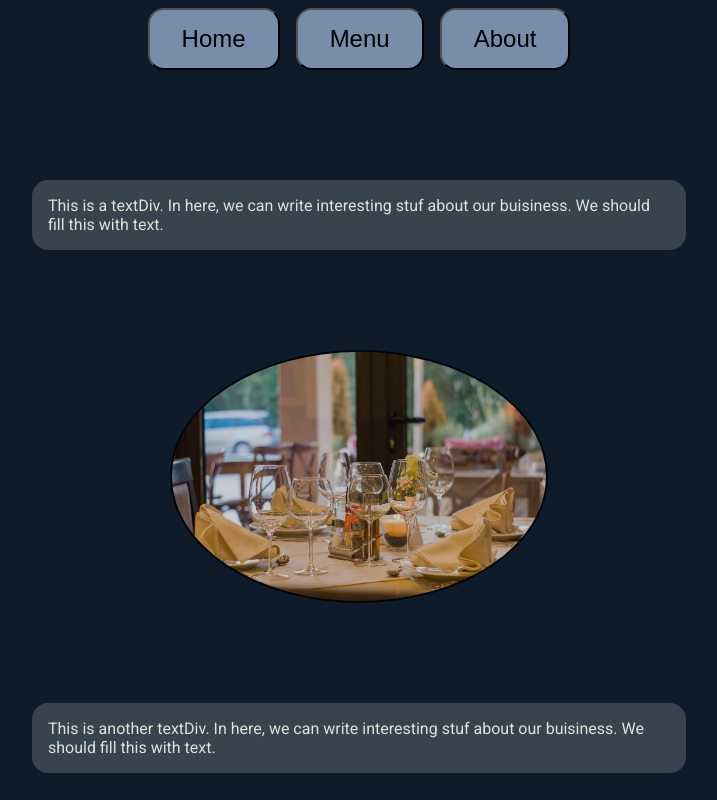
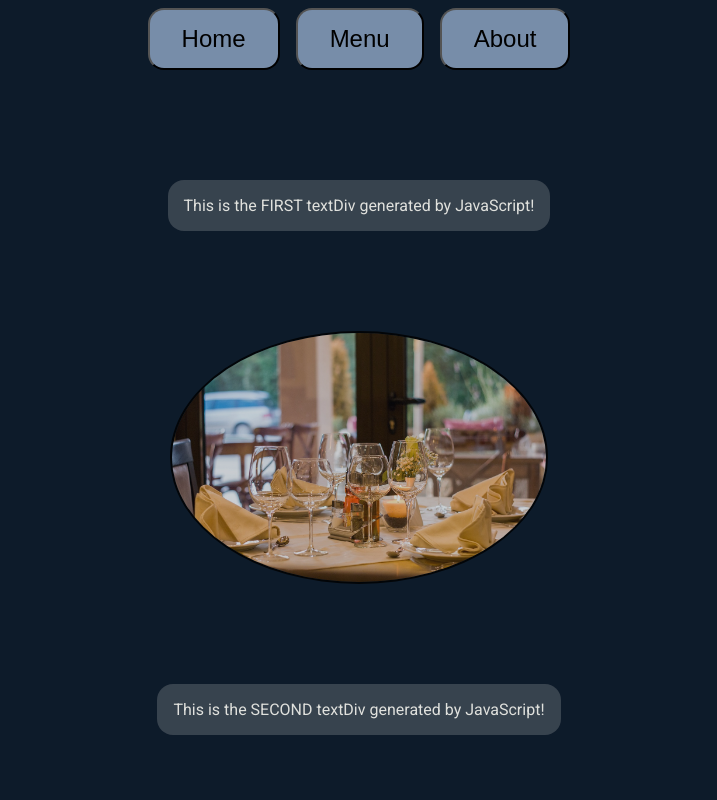
Before and after one commit to nasvt-phys117/odin-project-restaurant, a website built with webpack: page src/template.html in a window 1280 px wide. Shown: the whole page, without its empty margins (281-998 px from the left). Built offline with nearby package versions, Linux system fonts and the light colour scheme.

Commit message:
JS generated content

```diff
--- a/src/index.js
+++ b/src/index.js
@@ -1,9 +1,23 @@
 import "./styles.css";
 console.log("Js seems to be working!");
 
-// import restaurantImage from  "./images/restaurant.jpg";
+const contentDiv = document.getElementById("content")
 
-// const image = document.createElement("img");
-// image.src = restaurantImage;
+const firstDiv = document.createElement('div');
+firstDiv.setAttribute('class','textDiv');
+firstDiv.textContent  = "This is the FIRST textDiv generated by JavaScript!"
+contentDiv.appendChild(firstDiv);
 
-// document.body.appendChild(image);
+import restaurantImage from  "./images/restaurant.jpg";
+
+const image = document.createElement("img");
+image.setAttribute('id','imageMain');
+image.src = restaurantImage;
+
+contentDiv.appendChild(image);
+
+
+const secondDiv = document.createElement('div');
+secondDiv.setAttribute('class','textDiv');
+secondDiv.textContent  = "This is the SECOND textDiv generated by JavaScript!"
+contentDiv.appendChild(secondDiv);
--- a/src/template.html
+++ b/src/template.html
@@ -14,13 +14,13 @@
         </nav>
     </header>
     <div id="content">
-        <div class="textDiv">
+        <!-- <div class="textDiv">
             This is a textDiv. In here, we can write interesting stuf about our buisiness. We should fill this with text.
-        </div>
-        <img id="imageMain" src="./images/restaurant.jpg">
-        <div class="textDiv">
+        </div> -->
+        <!-- <img id="imageMain" src="./images/restaurant.jpg"> -->
+        <!-- <div class="textDiv">
             This is another textDiv. In here, we can write interesting stuf about our buisiness. We should fill this with text.
-        </div>
+        </div> -->
     </div>
 </body>
 </html>
```
